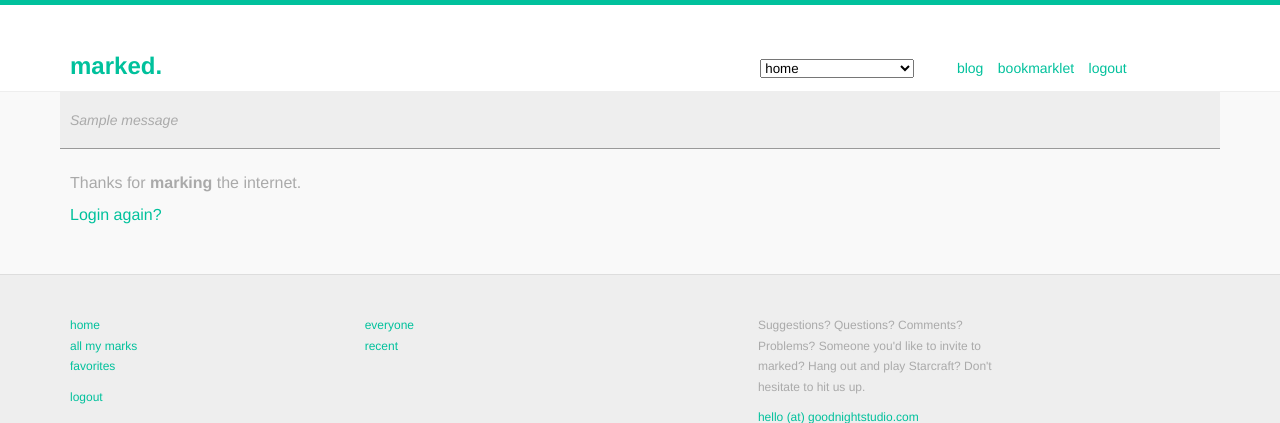
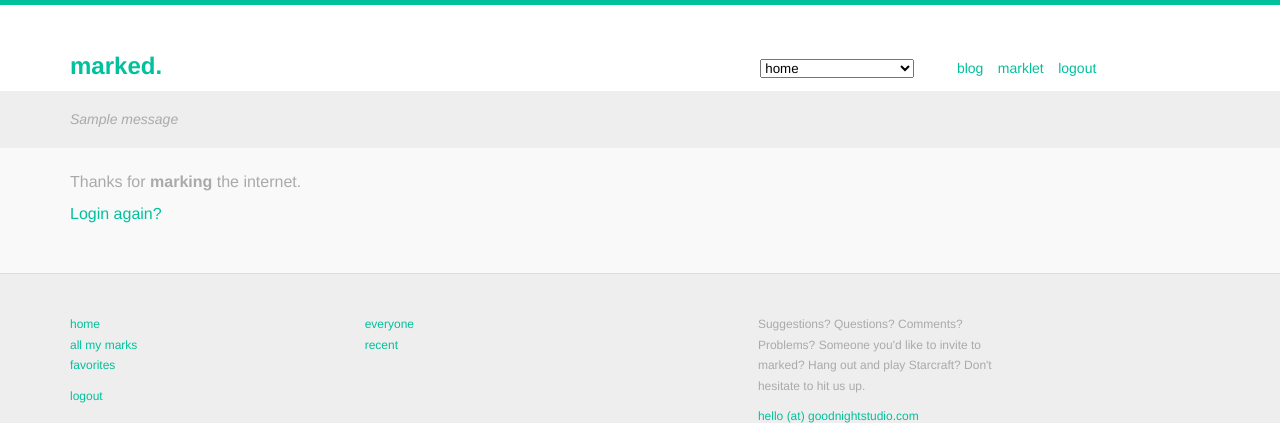
Before and after one commit to zachwood/marked, a Django app: template templates/accounts/logout.html in a window 1280 px wide. Shown: the top 423 px of the page. Run offline with Django 3.2, Linux system fonts and the light colour scheme; the template is opened without the code that fills it, so the values that code supplies are empty; a user stored in the database is signed in; data comes from the database, SQL or seed files in the repository; tables that the repository leaves empty hold one stand-in row (values such as "Sample post"); one stand-in notice (Sample message) is shown; parts of the project's set-up code (start-up, migrations or seed data) failed here and were passed over; some libraries are stand-ins or nearby versions.

Commit message:
Adjusting the first login page and the notification message

```diff
--- a/bookmarks/views.py
+++ b/bookmarks/views.py
@@ -23,7 +23,6 @@ def home(request):
             check_save_url(request, link)
 
     #messages.add_message(request, messages.INFO, 'December 10th: We have released a new version of our');
-
 
     user_profile = UserProfile.objects.get(user = request.user)
     return redirect(user_profile)
--- a/static/css/styles.css
+++ b/static/css/styles.css
@@ -100,12 +100,14 @@
         list-style: none;
     }
 
+    .container.messages {
+    }
+
     .row.messages {
         font-size: 14px;
         padding: 10px;
+        color: #aaa;
         background: #eee;
-        color: #aaa;
-        border-bottom: 1px solid #999;
     }
 
     ul.messages {
--- a/templates/base.html
+++ b/templates/base.html
@@ -34,7 +34,7 @@
                     <li>
                         {% if user.is_authenticated %}
                                 <!--<a href="javascript:(function(){ window.open('http://localhost:8000/save/?link='+encodeURIComponent(location.href)+'&title='+document.title); })();" class="drag">bookmarklet (debug)</a>-->
-                                <a id="bookmarklet" href="javascript:(function(){ window.open('http://marked.goodnightstudio.com/save/?link='+encodeURIComponent(location.href)+'&title='+document.title); })();" class="drag">bookmarklet</a>
+                                <a id="bookmarklet" href="javascript:(function(){ window.open('http://marked.goodnightstudio.com/save/?link='+encodeURIComponent(location.href)+'&title='+document.title); })();" class="drag">marklet</a>
                         {% endif %}
                     </li>
 
@@ -52,9 +52,9 @@
         </div>
 
     </div>
-    <div class="container content">
 
-        {% if messages %}
+    {% if messages %}
+    <div class="container messages">
 
         <div class="row messages">
             <div class="twelvecol last">
@@ -66,7 +66,12 @@
             </div>
         </div>
 
-        {% endif %} {# endif messages #}
+    </div>
+    {% endif %} {# endif messages #}
+
+    <div class="container content">
+
+
 
         {% block content %}
 
--- a/templates/includes/first_login.html
+++ b/templates/includes/first_login.html
@@ -1,11 +1,11 @@
 <p class="info">
     Welcome! It looks like you haven't saved any marks yet.
-    All you need to do, to get started, is to drag the bookmarklet
-    in the top right of this site to your browser's bookmark bar.
+    All you need to do, to get started, is to drag the <strong>marklet</strong>
+    link in the top right of this site to your browser's bookmark bar.
 </p>
 
 <p class="info">
-    Then, click that bookmarklet in your browser
+    Then, click that marklet in your browser
     bar whenever you're on a site that you want save for later.
 </p>
 
--- a/templates/includes/head.html
+++ b/templates/includes/head.html
@@ -36,12 +36,11 @@
             window.location.replace($(this).val());
         });
 
-
         $('ul.messages li').each(function(index) {
             var waitTime = (index * 750) + 10000;
             $(this).delay(waitTime).slideUp();
             if( (index + 1) == $('ul.messages li').length ) {
-                $('.row.messages').delay(waitTime).animate({ height: 0, opacity: 0});
+                $('.container.messages').delay(waitTime).animate({ height: 0, opacity: 0});
             }
         });
 
--- a/templates/includes/list_marks.html
+++ b/templates/includes/list_marks.html
@@ -25,5 +25,7 @@
 {% endfor %}
 
 {% ifequal path "/profile/"|add:user.username|add:"/" %}
-    <a href="{% url bookmarks.views.all_marks show_user=user.username %}" class="light">view all my marks</a>
+    {% if not no_marks %}
+        <a href="{% url bookmarks.views.all_marks show_user=user.username %}" class="light">view all my marks</a>
+    {% endif %}
 {% endifequal %}
```
